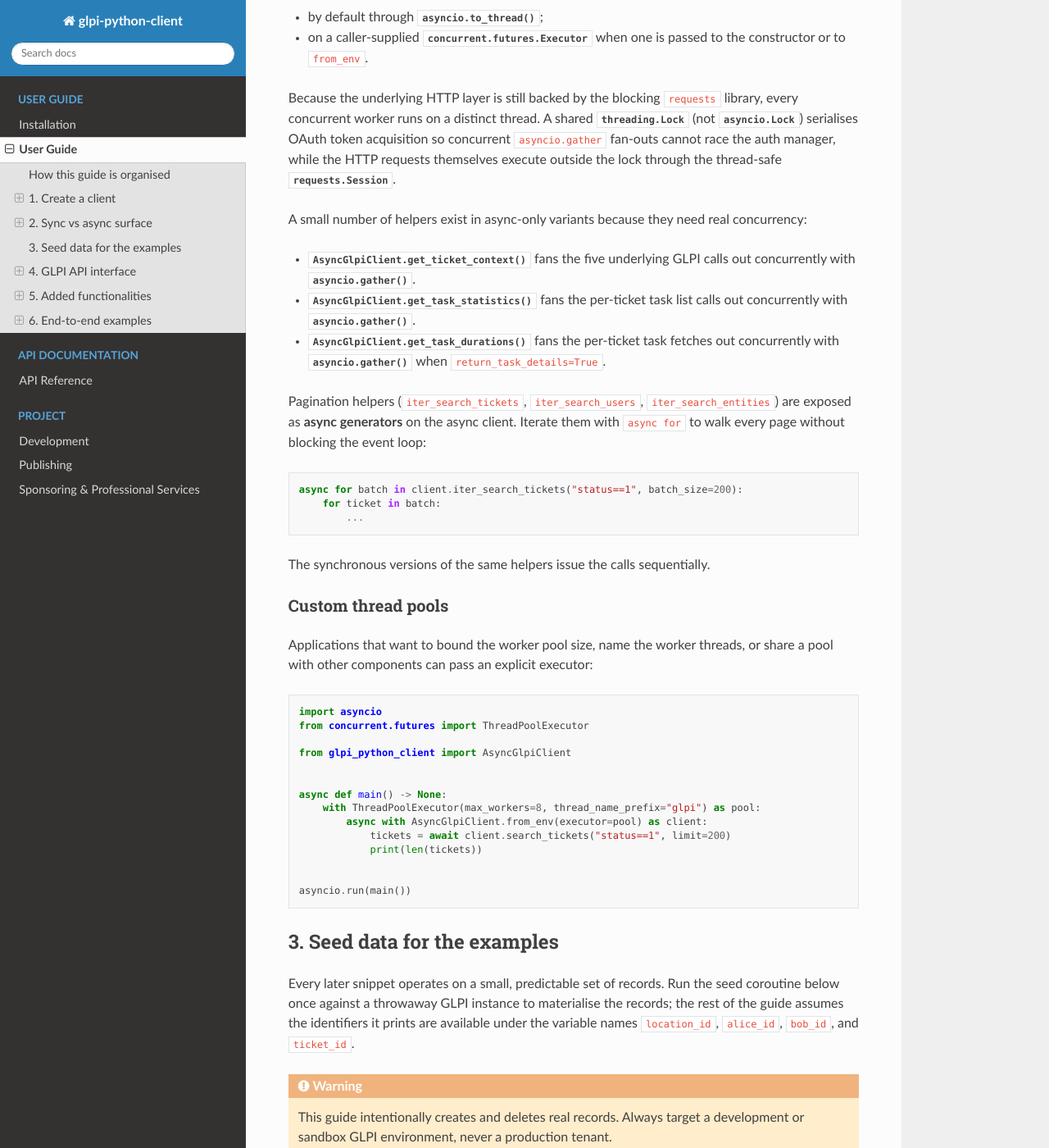
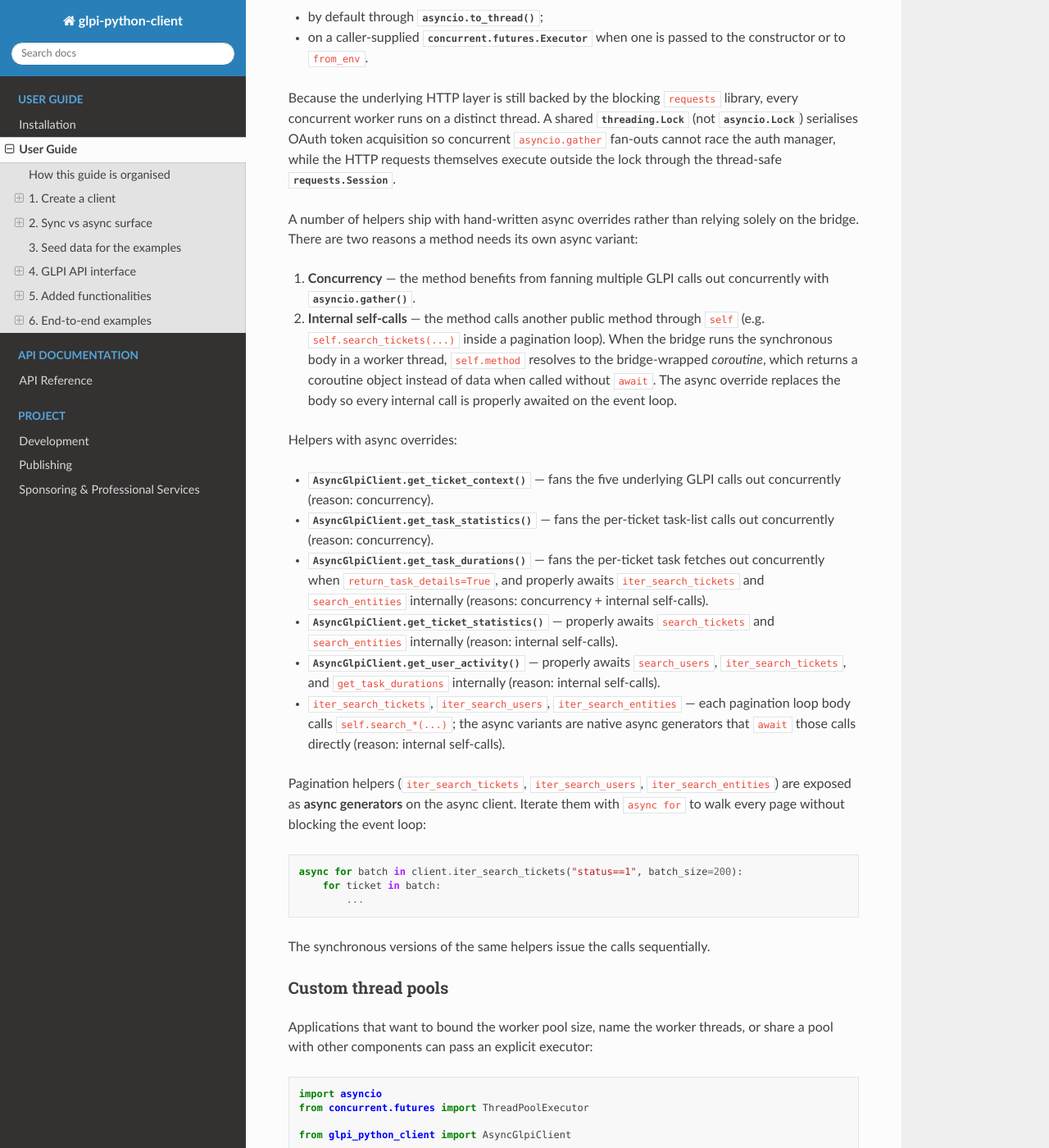
Before and after one commit to baraline/glpi_python_client, a Sphinx documentation site: the page built from docs/user_guide.rst, in a window 1280 px wide and 1400 px high, scrolled down 3771 px. Shown: the whole window at 82% size. Built offline with Sphinx 7.4.7 and the Read the Docs theme 3.1.0, drawn with Linux system fonts in a browser that asks for light colours.

Commit message:
document async bridge limitations

```diff
--- a/docs/user_guide.rst
+++ b/docs/user_guide.rst
@@ -179,16 +179,40 @@ fan-outs cannot race the auth manager, while the HTTP requests
 themselves execute outside the lock through the thread-safe
 :class:`requests.Session`.
 
-A small number of helpers exist in async-only variants because they
-need real concurrency:
+A number of helpers ship with hand-written async overrides rather than
+relying solely on the bridge. There are two reasons a method needs its
+own async variant:
 
-* :meth:`AsyncGlpiClient.get_ticket_context` fans the five underlying
-  GLPI calls out concurrently with :func:`asyncio.gather`.
-* :meth:`AsyncGlpiClient.get_task_statistics` fans the per-ticket task
-  list calls out concurrently with :func:`asyncio.gather`.
-* :meth:`AsyncGlpiClient.get_task_durations` fans the per-ticket task
-  fetches out concurrently with :func:`asyncio.gather` when
-  ``return_task_details=True``.
+1. **Concurrency** — the method benefits from fanning multiple GLPI
+   calls out concurrently with :func:`asyncio.gather`.
+2. **Internal self-calls** — the method calls another public method
+   through ``self`` (e.g. ``self.search_tickets(...)`` inside a
+   pagination loop). When the bridge runs the synchronous body in a
+   worker thread, ``self.method`` resolves to the bridge-wrapped
+   *coroutine*, which returns a coroutine object instead of data when
+   called without ``await``. The async override replaces the body so
+   every internal call is properly awaited on the event loop.
+
+Helpers with async overrides:
+
+* :meth:`AsyncGlpiClient.get_ticket_context` — fans the five underlying
+  GLPI calls out concurrently (reason: concurrency).
+* :meth:`AsyncGlpiClient.get_task_statistics` — fans the per-ticket
+  task-list calls out concurrently (reason: concurrency).
+* :meth:`AsyncGlpiClient.get_task_durations` — fans the per-ticket task
+  fetches out concurrently when ``return_task_details=True``, and
+  properly awaits ``iter_search_tickets`` and ``search_entities``
+  internally (reasons: concurrency + internal self-calls).
+* :meth:`AsyncGlpiClient.get_ticket_statistics` — properly awaits
+  ``search_tickets`` and ``search_entities`` internally (reason:
+  internal self-calls).
+* :meth:`AsyncGlpiClient.get_user_activity` — properly awaits
+  ``search_users``, ``iter_search_tickets``, and ``get_task_durations``
+  internally (reason: internal self-calls).
+* ``iter_search_tickets``, ``iter_search_users``,
+  ``iter_search_entities`` — each pagination loop body calls
+  ``self.search_*(...)``; the async variants are native async generators
+  that ``await`` those calls directly (reason: internal self-calls).
 
 Pagination helpers (``iter_search_tickets``, ``iter_search_users``,
 ``iter_search_entities``) are exposed as **async generators** on the
```
Also changed, not shown: 1 other file.
